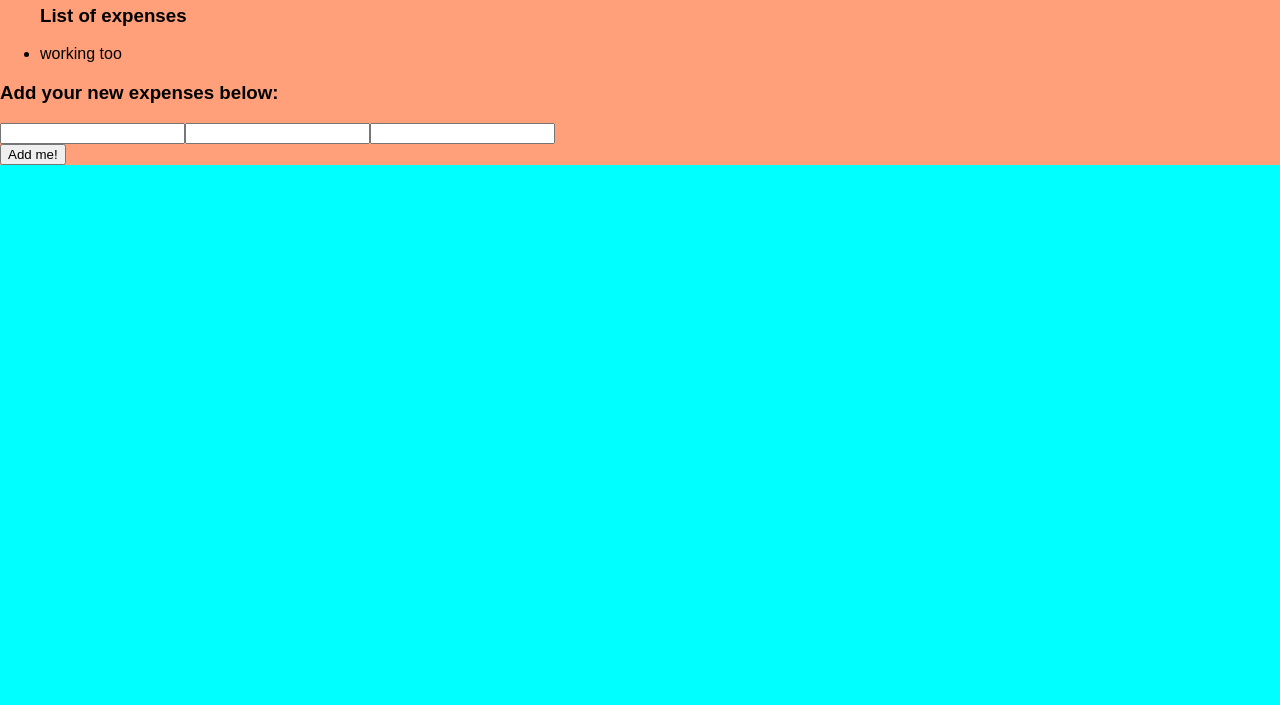
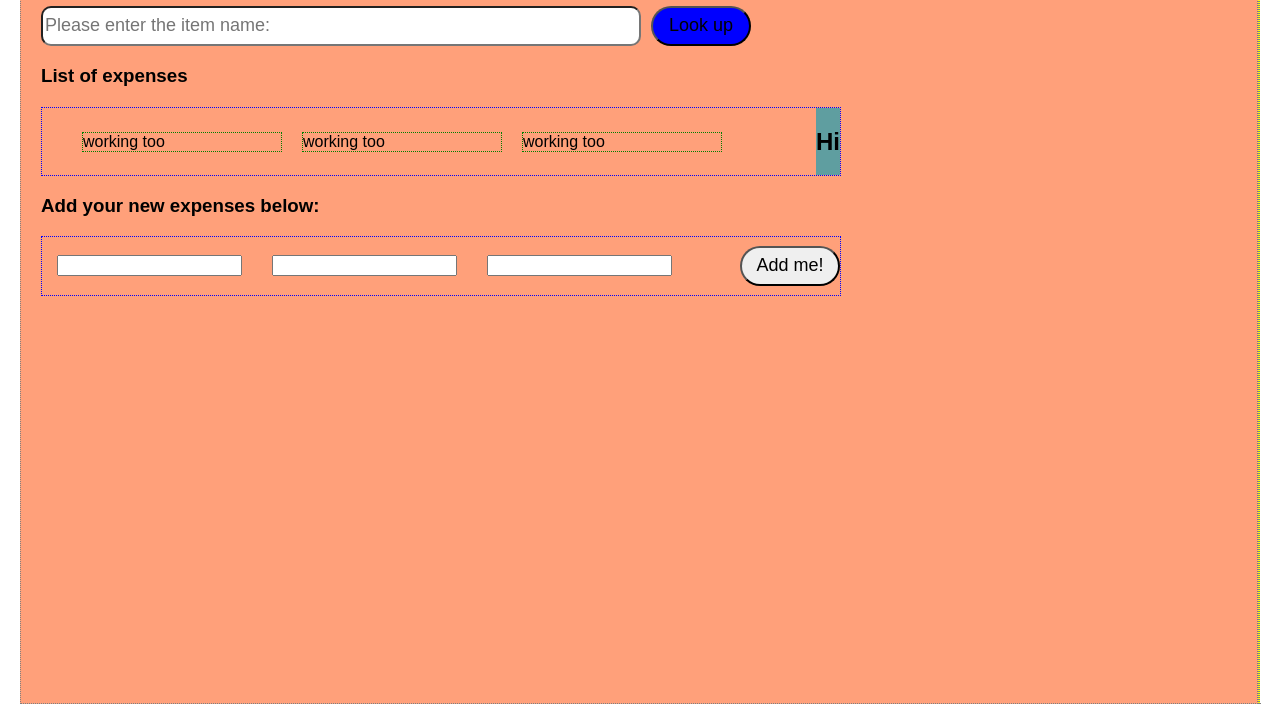
Before and after one commit to ValentinNM/boolean-uk-js-group-project, a website: page index.html in a window 1280 px wide. Shown: the part 116-821 px from the top of the page. Drawn offline with Linux system fonts and the light colour scheme.

Commit message:
first commit

```diff
--- a/index.html
+++ b/index.html
@@ -9,11 +9,12 @@
     <title>Expense tracker</title>
 </head>
 <body>
-    <!-- <div id="root"></div> -->
+
+    <div class="main-container">
     <main class="container">
 
         <header class="header">
-            <h1>Spend wisely 😬 😉 🤑</h1>
+            <h1>Spend Wisely 😬 😉 🤑</h1>
         </header>
 
         <!--
@@ -40,5 +41,6 @@
         <div class="dropdown">
         </div>
     </aside>
+</div>
 </body>
 </html>
--- a/index.js
+++ b/index.js
@@ -22,6 +22,7 @@ const mainEl = document.querySelector(".container");
 
 
 function renderMainContainer() {
+
     const topSearchBarFormEl = document.createElement("form");
 
 
@@ -32,7 +33,7 @@ function renderMainContainer() {
     searchFieldInputEl.id = "user-item-input";
     searchFieldInputEl.name = "user-item-input";
     searchFieldInputEl.type = "text";
-
+    searchFieldInputEl.className = "search-area";
     topSearchBarFormEl.append(searchFieldInputEl);
 
 
@@ -45,15 +46,18 @@ function renderMainContainer() {
     mainEl.append(topSearchBarFormEl)
 
     // blue
+
+    const h3UlEl = document.createElement("h3");
+    h3UlEl.innerText = "List of expenses";
+    mainEl.append(h3UlEl);
+
     const sectionListEl = document.createElement ("section");
+    sectionListEl.className = "list-section"
+    mainEl.append(sectionListEl);
 
     const expensesListUlEl = document.createElement("ul");
     expensesListUlEl.className = "expenses-list";
-    const h3UlEl = document.createElement("h3");
-    h3UlEl.innerText = "List of expenses";
-    expensesListUlEl.append(h3UlEl);
     sectionListEl.append(expensesListUlEl);
-
 
     // provisionary - > to be removed and created through
     // the function that will render the list of items on the browser
@@ -62,17 +66,33 @@ function renderMainContainer() {
     expenseItemLiEl.innerText = " working too";
     expensesListUlEl.append(expenseItemLiEl);
 
-    mainEl.append(sectionListEl);
+    const expenseSecondItemLiEl = document.createElement("li");
+    expenseSecondItemLiEl.className = "expense-item";
+    expenseSecondItemLiEl.innerText = " working too";
+    expensesListUlEl.append(expenseSecondItemLiEl);
+
+    const expenseThirdItemLiEl = document.createElement("li");
+    expenseThirdItemLiEl.className = "expense-item";
+    expenseThirdItemLiEl.innerText = " working too";
+    expensesListUlEl.append(expenseThirdItemLiEl);
+
+    const frameEl = document.createElement("div")
+    frameEl.className = "frame-list"
+    sectionListEl.append(frameEl)
+
+    const headingEl = document.createElement("h2")
+    headingEl.innerText = "Hi"
+    frameEl.append(headingEl)
+
+    const formDesciptionH3El = document.createElement("h3");
+    formDesciptionH3El.innerText = "Add your new expenses below:";
+    mainEl.append(formDesciptionH3El);
 
     const addNewFormContainerEl = document.createElement("section");
     addNewFormContainerEl.className = "add-new-item-container";
 
-
     const addNewExpenseFormEl = document.createElement("form");
-    const formDesciptionH3El = document.createElement("h3");
-    formDesciptionH3El.innerText = "Add your new expenses below:";
-
-
+    addNewExpenseFormEl.className = "expense-form"
     // const testH2El = document.createElement("div");
     // testH2El.innerHTML = `
     // <p>working as well </p>
@@ -81,21 +101,24 @@ function renderMainContainer() {
     // addNewExpenseFormEl.append(testH2El);
 
     const addItemInputEl = document.createElement("input");
+    addItemInputEl.className = "input"
     addItemInputEl.type = "text";
     addItemInputEl.name = ""; // same as belwo
     addItemInputEl.value = ""; // what we get from the user and store
 
     const addCategoryInputEl = document.createElement ("input");
+    addCategoryInputEl.className = "input"
     addCategoryInputEl.type = "text";
     addCategoryInputEl.name = " "; // name ov our var we are going to take from the object KEY
     addCategoryInputEl.value = " "; // sw store this
 
     const addPriceInputEl = document.createElement("input");
+    addPriceInputEl.className = "input"
     addPriceInputEl.type = "text";
     addPriceInputEl.name = " " // our price Key name
     addPriceInputEl.value = " "// this is the number we want to store
 
-    addNewExpenseFormEl.append(formDesciptionH3El,addItemInputEl,addCategoryInputEl,addPriceInputEl);
+    addNewExpenseFormEl.append(addItemInputEl,addCategoryInputEl,addPriceInputEl);
 
     addNewFormContainerEl.append(addNewExpenseFormEl);
 
@@ -116,17 +139,24 @@ renderMainContainer()
 
 const filtersSectionAsideEl = document.querySelector(".filters-section");
 
+
 function renderFilteredResults () {
 
-    const formFilteringEl = document.createElement ("form");
-    const dropdownLabelEl = document.createElement("select");
+    const titleEl = document.createElement(h2);
+    titleEl.innerText = "Hi"
+    filtersSectionAsideEl.append(titleEl)
 
-    const dropdownselectEl = document.createElement("select");
-    dropdownselectEl.name = "filter-by-category";
-    dropdownselectEl.id = "filter-by-category";
+    // const formFilteringEl = document.createElement ("form");
+    // const dropdownLabelEl = document.createElement("select");
 
-    const dropdownOptionEl = document.createElement("option");
-    dropdownOptionEl.value = "category"; // to be replaced with the category
+    // const dropdownselectEl = document.createElement("select");
+    // dropdownselectEl.name = "filter-by-category";
+    // dropdownselectEl.id = "filter-by-category";
+
+    // const dropdownOptionEl = document.createElement("option");
+    // dropdownOptionEl.value = "category"; // to be replaced with the category
 
 
 }
+
+renderFilteredResults ()
--- a/style.css
+++ b/style.css
@@ -1,12 +1,19 @@
+* {
+    box-sizing: border-box;
+  }
+
 body {
     margin: 0;
     padding: 0;
     font-family: sans-serif;
-    background-color: aqua;
     height: 100vh;
-    /* width: 100vh; */
+    width: 100wh;
 
 }
+
+html {
+    scroll-behavior: smooth;
+  }
 
 /* html {
 
@@ -16,14 +23,95 @@ header {
 
 } */
 
+h1 {
+    text-align: center;
+    font-size: xx-large;
+}
+
+.main-container{
+    display: grid;
+    grid-template-columns: 1fr auto;
+    height: 100vh;
+    margin: 20px;
+}
 
 .container {
     background-color: lightsalmon;
-    /* background-color: aquamarine; */
+    border: 1px dotted gray;
+    padding: 20px;
 
+ }
+
+.list-section{
+    border: 1px dotted blue;
+    margin-top: 20px;
+    display: grid;
+    grid-template-columns: 1fr auto;
+    width: 800px;
 }
 
 .filters-section {
-    background-color: yellow;
+background-color: yellow;
+border: 1px dotted gray;
+}
 
+.search-area{
+    /* display: grid; */
+    height: 40px;
+    width: 600px;
+    border-radius: 10px;
+    font-size: large;
+    margin-right: 10px;
+    overflow: hidden;
 }
+
+.frame-list{
+    background-color: cadetblue;
+}
+
+.expenses-list{
+    display: grid;
+    grid-auto-flow: column;
+    gap: 20px;
+    align-self: center;
+    justify-self: flex-start;
+}
+
+.expense-item{
+    border: 1px dotted green;
+    list-style-type: none;
+    width: 200px;
+}
+
+.search-button{
+    height: 40px;
+    width: 100px;
+    border-radius: 20px;
+    font-size: large;
+    background-color: blue;
+}
+
+.add-new-item-container{
+    border: 1px dotted blue;
+    display: grid;
+    grid-auto-flow: column;
+    width: 800px;
+    height: 60px;
+}
+
+.add-new-item-button{
+    height: 40px;
+    width: 100px;
+    justify-self: end;
+    align-self: center;
+    border-radius: 20px;
+    font-size: large;
+}
+
+.expense-form{
+    align-self: center;
+}
+
+.input{
+    margin: 15px;
+}
```
Also changed, not shown: db/db.json (+12 -0 lines).
